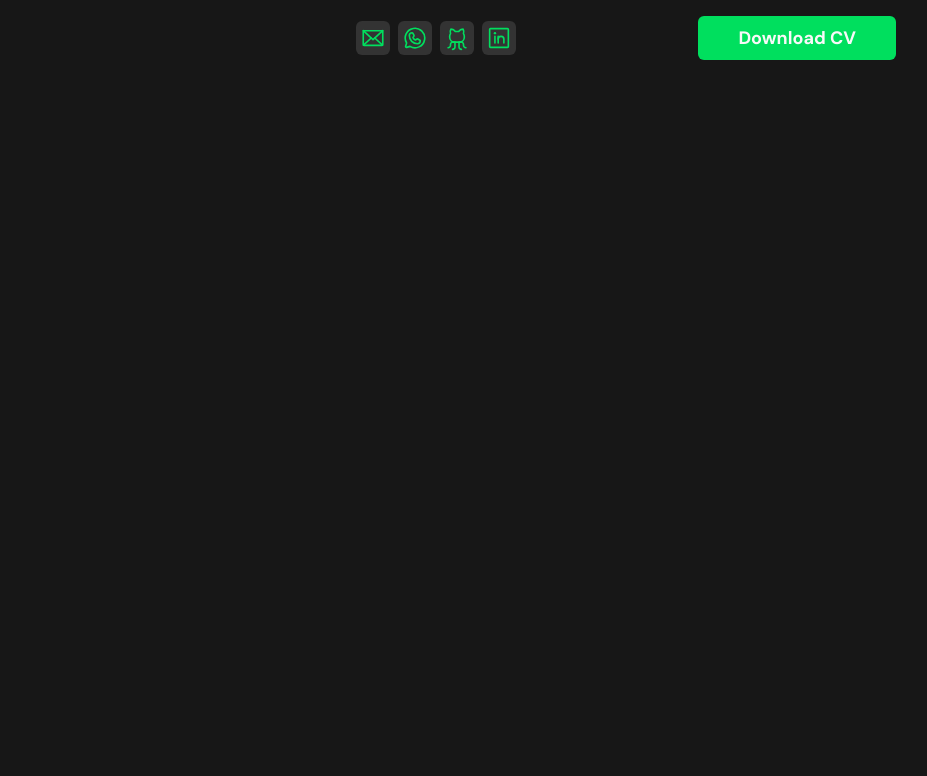
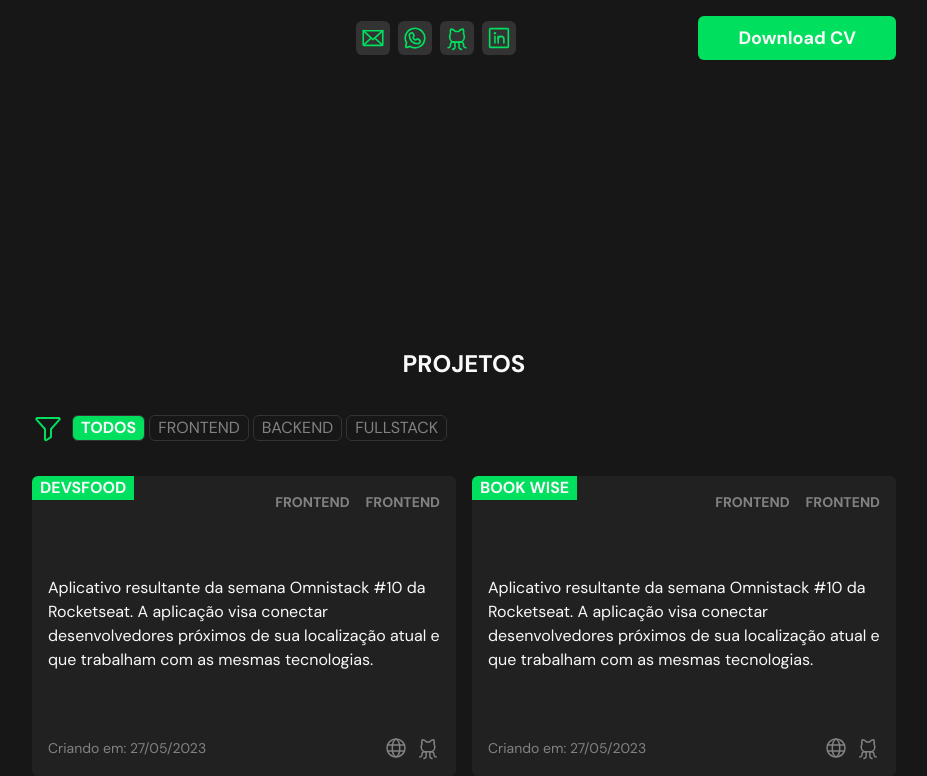
Before and after one commit to Renan-Gust/Portfolio, a Next.js app: page / in a window 1280 px wide. Shown: the part 1750-2526 px from the top of the page, without its empty margins (176-1103 px from the left). Before the commit the page ends 2098 px from the top, so only its background shows below. Built offline with nearby package versions, Linux system fonts and the light colour scheme.

Commit message:
projects

```diff
--- a/package.json
+++ b/package.json
@@ -18,6 +18,7 @@
     "postcss": "8.4.23",
     "react": "18.2.0",
     "react-dom": "18.2.0",
+    "react-tooltip": "^5.13.1",
     "tailwindcss": "3.3.2",
     "typescript": "5.0.4"
   },
--- a/src/app/page.tsx
+++ b/src/app/page.tsx
@@ -1,5 +1,9 @@
+import { Tooltip } from "react-tooltip";
+import "react-tooltip/dist/react-tooltip.css";
+
 import { AboutMe } from "@/components/AboutMe";
 import { Banner } from "@/components/Banner";
+import { Projects } from "@/components/Projects";
 import { Services } from "@/components/Services";
 
 export default function Home() {
@@ -8,6 +12,9 @@ export default function Home() {
             <Banner />
             <Services />
             <AboutMe />
+            <Projects />
+
+            <Tooltip id="my-tooltip" style={{ color: "#F9F9F9", background: "#00DF5E" }} />
         </>
     );
 }
--- /dev/null
+++ b/src/components/Projects/filter.tsx
@@ -0,0 +1,18 @@
+"use client";
+
+import { Funnel } from "phosphor-react";
+
+export function Filter() {
+    return(
+        <article className="flex gap-2 items-center">
+            <Funnel size={32} color="#00DF5E" />
+
+            <div className="flex flex-wrap gap-1">
+                <span className="border border-gray rounded-md px-2 cursor-pointer bg-green text-primary-white font-bold">TODOS</span>
+                <span className="border border-gray rounded-md text-secondary-gray px-2 cursor-pointer">FRONTEND</span>
+                <span className="border border-gray rounded-md text-secondary-gray px-2 cursor-pointer">BACKEND</span>
+                <span className="border border-gray rounded-md text-secondary-gray px-2 cursor-pointer">FULLSTACK</span>
+            </div>
+        </article>
+    )
+}
--- /dev/null
+++ b/src/components/Projects/index.tsx
@@ -0,0 +1,127 @@
+"use client";
+
+import { useState } from "react";
+
+import { Globe, GithubLogo } from "phosphor-react";
+
+import { Filter } from "./filter";
+
+export function Projects() {
+    const [icon, setIcon] = useState<"site" | "github">("site");
+    const [project, setProject] = useState("");
+    const [hoverActive, setHoverActive] = useState(false);
+
+    function handleChangeIconColorMouseOver(icon: "site" | "github", project: string) {
+        setIcon(icon);
+        setProject(project);
+        setHoverActive(true);
+    }
+
+    function handleChangeIconColorMouseOut() {
+        setHoverActive(false);
+    }
+
+    return(
+        <section>
+            <h1 className="text-primary-white text-2xl font-bold uppercase text-center mb-8">Projetos</h1>
+
+            <Filter />
+
+            <div className="mt-8 flex flex-col md:grid md:grid-cols-2 gap-4">
+                <article className="rounded-md bg-dark-gray p-4 h-[300px] flex flex-col justify-between relative">
+                    <div className="bg-green absolute top-0 left-0 rounded-tl-md">
+                        <p className="text-primary-white uppercase font-bold px-2">Devsfood</p>
+                    </div>
+
+                    <div className="flex gap-4 justify-end">
+                        <span className="uppercase text-secondary-gray text-sm font-bold">FRONTEND</span>
+                        <span className="uppercase text-secondary-gray text-sm font-bold">FRONTEND</span>
+                    </div>
+
+                    <p className="text-primary-white">Aplicativo resultante da semana Omnistack #10 da Rocketseat. A aplicação visa conectar desenvolvedores próximos de sua localização atual e que trabalham com as mesmas tecnologias.</p>
+
+                    <div className="flex justify-between">
+                        <div>
+                            <span className="text-secondary-gray text-sm">Criando em: 27/05/2023</span>
+                        </div>
+
+                        <div className="flex gap-2 items-center">
+                            <a href="#" target="_blank">
+                                <Globe
+                                    size={24}
+                                    color={hoverActive && icon === "site" && project === "devsfood" ? "#00DF5E" : "#828282"}
+                                    id="site"
+                                    onMouseOver={() => handleChangeIconColorMouseOver("site", "devsfood")}
+                                    onMouseOut={handleChangeIconColorMouseOut}
+                                    data-tooltip-id="my-tooltip"
+                                    data-tooltip-content="Acessar Website"
+                                    data-tooltip-place="top"
+                                />
+                            </a>
+
+                            <a href="#" target="_blank">
+                                <GithubLogo
+                                    size={24}
+                                    color={hoverActive && icon === "github" && project === "devsfood" ? "#00DF5E" : "#828282"}
+                                    id="github"
+                                    onMouseOver={() => handleChangeIconColorMouseOver("github", "devsfood")}
+                                    onMouseOut={handleChangeIconColorMouseOut}
+                                    data-tooltip-id="my-tooltip"
+                                    data-tooltip-content="Acessar Github"
+                                    data-tooltip-place="top"
+                                />
+                            </a>
+                        </div>
+                    </div>
+                </article>
+
+                <article className="rounded-md bg-dark-gray p-4 h-[300px] flex flex-col justify-between relative">
+                    <div className="bg-green absolute top-0 left-0 rounded-tl-md">
+                        <p className="text-primary-white uppercase font-bold px-2">Book Wise</p>
+                    </div>
+
+                    <div className="flex gap-4 justify-end">
+                        <span className="uppercase text-secondary-gray text-sm font-bold">FRONTEND</span>
+                        <span className="uppercase text-secondary-gray text-sm font-bold">FRONTEND</span>
+                    </div>
+
+                    <p className="text-primary-white">Aplicativo resultante da semana Omnistack #10 da Rocketseat. A aplicação visa conectar desenvolvedores próximos de sua localização atual e que trabalham com as mesmas tecnologias.</p>
+
+                    <div className="flex justify-between">
+                        <div>
+                            <span className="text-secondary-gray text-sm">Criando em: 27/05/2023</span>
+                        </div>
+
+                        <div className="flex gap-2 items-center">
+                            <a href="#" target="_blank">
+                                <Globe
+                                    size={24}
+                                    color={hoverActive && icon === "site"  && project === "book wise" ? "#00DF5E" : "#828282"}
+                                    id="site"
+                                    onMouseOver={() => handleChangeIconColorMouseOver("site", "book wise")}
+                                    onMouseOut={handleChangeIconColorMouseOut}
+                                    data-tooltip-id="my-tooltip"
+                                    data-tooltip-content="Acessar Website"
+                                    data-tooltip-place="top"
+                                />
+                            </a>
+
+                            <a href="#" target="_blank">
+                                <GithubLogo
+                                    size={24}
+                                    color={hoverActive && icon === "github"  && project === "book wise" ? "#00DF5E" : "#828282"}
+                                    id="github"
+                                    onMouseOver={() => handleChangeIconColorMouseOver("github", "book wise")}
+                                    onMouseOut={handleChangeIconColorMouseOut}
+                                    data-tooltip-id="my-tooltip"
+                                    data-tooltip-content="Acessar Github"
+                                    data-tooltip-place="top"
+                                />
+                            </a>
+                        </div>
+                    </div>
+                </article>
+            </div>
+        </section>
+    )
+}
```
Also changed, not shown: 1 other file (tests, documents, lock files or other folders).
